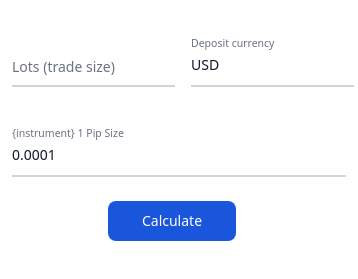
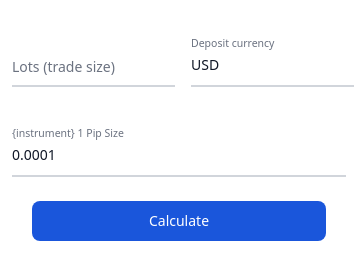
Before and after one commit to lashkaryrad/picalc-elecron, an Electron app: page src/index.html in a window 358 px wide. Shown: the part 117-396 px from the top of the page. Drawn offline with nearby package versions, Linux system fonts and the light colour scheme.

Commit message:
fixing the margin of 'calculate' button

```diff
--- a/src/index.html
+++ b/src/index.html
@@ -123,17 +123,12 @@
     </div>
 
     <div class="grid md:grid-cols-2 md:gap-6 ml-8 mr-8">
-      <button type="submit" class="mb-3 w-32 text-white bg-blue-700 hover:bg-blue-800 focus:ring-4 focus:outline-none focus:ring-blue-300 font-medium rounded-lg text-sm w-full sm:w-auto px-5 py-2.5 text-center dark:bg-blue-600 dark:hover:bg-blue-700 dark:focus:ring-blue-800" style="
-      margin-left: 76px;
-      ">Calculate</button>
+      <button type="submit" class="mb-3 w-32 text-white bg-blue-700 hover:bg-blue-800 focus:ring-4 focus:outline-none focus:ring-blue-300 font-medium rounded-lg text-sm w-full sm:w-auto px-5 py-2.5 text-center dark:bg-blue-600 dark:hover:bg-blue-700 dark:focus:ring-blue-800">Calculate</button>
     </div>
   </form>
 
 
-  <ul id="search-results"></ul>
-
-
-
+  <!-- <ul id="search-results"></ul> -->
 
   <script>
     const dropdownSearch = document.getElementById('dropdownSearch');
```
Also changed, not shown: src/index.css, 1 other file.
